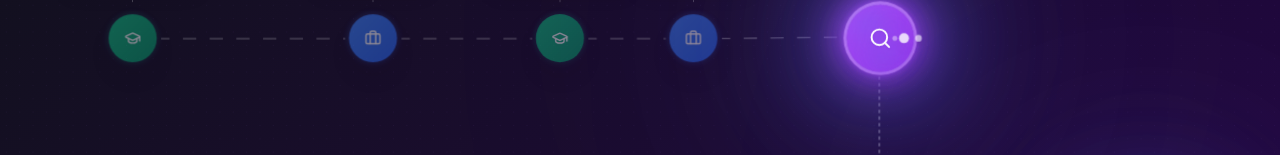
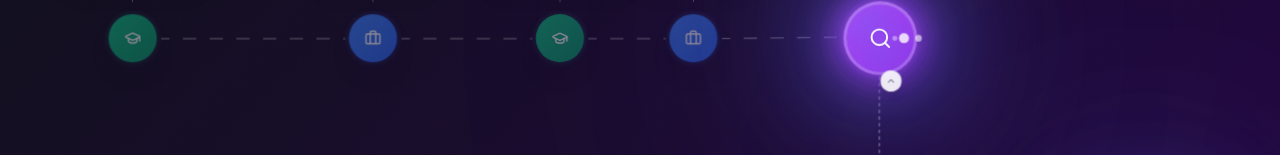
Before and after one commit to Light-houseAI/lighthouse-journey-canvas, a React (Vite) app: page / in a window 1280 px wide. Shown: the part 293-448 px from the top of the page. Built offline with nearby package versions, Linux system fonts and the light colour scheme.

Commit message:
Add chevron for expanding nodes
Adds a chevron icon below parent nodes with child nodes. Clicking the chevron expands or collapses the child nodes with a smooth rotation animation. Only one set of child nodes can be expanded at a time, with previously expanded timelines collapsing automatically.

```diff
--- a/src/components/CareerJourney.tsx
+++ b/src/components/CareerJourney.tsx
@@ -1,4 +1,5 @@
 import React, { useCallback, useState } from 'react';
+import { ChevronDown } from 'lucide-react';
 import {
   ReactFlow,
   addEdge,
@@ -350,6 +351,7 @@ const CareerJourney: React.FC = () => {
   const [conversationCategory, setConversationCategory] = useState<string>('');
   const [activeNodeIndex, setActiveNodeIndex] = useState(0);
   const [dialogVisibleOnNode, setDialogVisibleOnNode] = useState<string>('6'); // Start with most recent active node (Interview loop)
+  const [expandedParent, setExpandedParent] = useState<string>('4'); // Track which parent has expanded children, default to '4' (Job search)
 
   const onConnect = useCallback(
     (params: Connection) => setEdges((eds) => addEdge(params, eds)),
@@ -464,22 +466,66 @@ const CareerJourney: React.FC = () => {
     setDialogVisibleOnNode('');
   }, []);
 
+  const handleToggleChildren = useCallback((parentId: string) => {
+    setExpandedParent(current => current === parentId ? '' : parentId);
+  }, []);
+
+  // Define parent-child relationships
+  const parentChildMap: Record<string, string[]> = {
+    '4': ['5', '6'], // Job search -> Job preparation, Interview loop
+  };
+
   // Update existing nodes to include the click handler and conversation starter
   React.useEffect(() => {
     setNodes((nds) =>
-      nds.map(node => ({
+      nds.map(node => {
+        const hasChildren = parentChildMap[node.id];
+        const isChild = Object.values(parentChildMap).flat().includes(node.id);
+        const shouldShow = !isChild || expandedParent === Object.keys(parentChildMap).find(parentId =>
+          parentChildMap[parentId].includes(node.id)
+        );
+
+        return {
           ...node,
+          hidden: !shouldShow,
           data: {
             ...node.data,
             onNodeClick: handleNodeClick,
             onStartConversation: handleStartConversation,
             onMoveToNext: handleMoveToNextActiveNode,
             onDismiss: handleDismissDialog,
-          showDialog: dialogVisibleOnNode === node.id
+            showDialog: dialogVisibleOnNode === node.id,
+            hasChildren: !!hasChildren,
+            isExpanded: expandedParent === node.id,
+            onToggleChildren: hasChildren ? () => handleToggleChildren(node.id) : undefined
           }
-      }))
+        };
+      })
     );
-  }, [handleNodeClick, handleStartConversation, handleMoveToNextActiveNode, handleDismissDialog, dialogVisibleOnNode, setNodes]);
+  }, [handleNodeClick, handleStartConversation, handleMoveToNextActiveNode, handleDismissDialog, dialogVisibleOnNode, expandedParent, handleToggleChildren, setNodes]);
+
+  // Update edges visibility based on expanded state
+  React.useEffect(() => {
+    setEdges((eds) =>
+      eds.map(edge => {
+        const isChildEdge = Object.values(parentChildMap).flat().some(childId =>
+          edge.source === childId || edge.target === childId
+        );
+
+        if (!isChildEdge) return edge;
+
+        // Find which parent this edge belongs to
+        const parentId = Object.keys(parentChildMap).find(parentId =>
+          parentChildMap[parentId].includes(edge.source) || parentChildMap[parentId].includes(edge.target)
+        );
+
+        return {
+          ...edge,
+          hidden: parentId !== expandedParent
+        };
+      })
+    );
+  }, [expandedParent, setEdges]);
 
   // Show conversation page if active
   if (showConversation) {
--- a/src/components/MilestoneNode.tsx
+++ b/src/components/MilestoneNode.tsx
@@ -1,6 +1,6 @@
 import React, { memo } from 'react';
 import { Handle, Position, NodeProps } from '@xyflow/react';
-import { GraduationCap, Briefcase, Calendar, Search, Users, FolderOpen } from 'lucide-react';
+import { GraduationCap, Briefcase, Calendar, Search, Users, FolderOpen, ChevronDown } from 'lucide-react';
 import { motion, AnimatePresence } from 'framer-motion';
 import UpdateDialog from './UpdateDialog';
 
@@ -18,6 +18,9 @@ interface MilestoneData {
   onMoveToNext?: () => void;
   onDismiss?: () => void;
   showDialog?: boolean;
+  hasChildren?: boolean;
+  isExpanded?: boolean;
+  onToggleChildren?: () => void;
 }
 
 const formatDateRange = (dateString: string): string => {
@@ -312,6 +315,32 @@ const MilestoneNode: React.FC<NodeProps> = ({ data, selected }) => {
         />
       </div>
 
+      {/* Chevron Button for Parent Nodes */}
+      {milestoneData.hasChildren && (
+        <motion.div
+          className="absolute top-full left-1/2 transform -translate-x-1/2 mt-2 z-20"
+          initial={{ opacity: 0, scale: 0.8 }}
+          animate={{ opacity: 1, scale: 1 }}
+          transition={{ delay: 0.2 }}
+        >
+          <button
+            onClick={(e) => {
+              e.stopPropagation();
+              if (milestoneData.onToggleChildren) {
+                milestoneData.onToggleChildren();
+              }
+            }}
+            className="w-8 h-8 bg-white/90 backdrop-blur-sm border border-white/20 rounded-full flex items-center justify-center shadow-lg hover:bg-white hover:scale-110 transition-all duration-300"
+          >
+            <ChevronDown
+              className={`w-4 h-4 text-gray-700 transition-transform duration-300 ${
+                milestoneData.isExpanded ? 'rotate-180' : 'rotate-0'
+              }`}
+            />
+          </button>
+        </motion.div>
+      )}
+
       {/* Update Dialog for Active Node */}
       {selected && data.showDialog && (
         <div className="absolute top-full left-1/2 transform -translate-x-1/2 mt-4 z-30">
```
Lines whose indentation alone changed are shown as unchanged.
